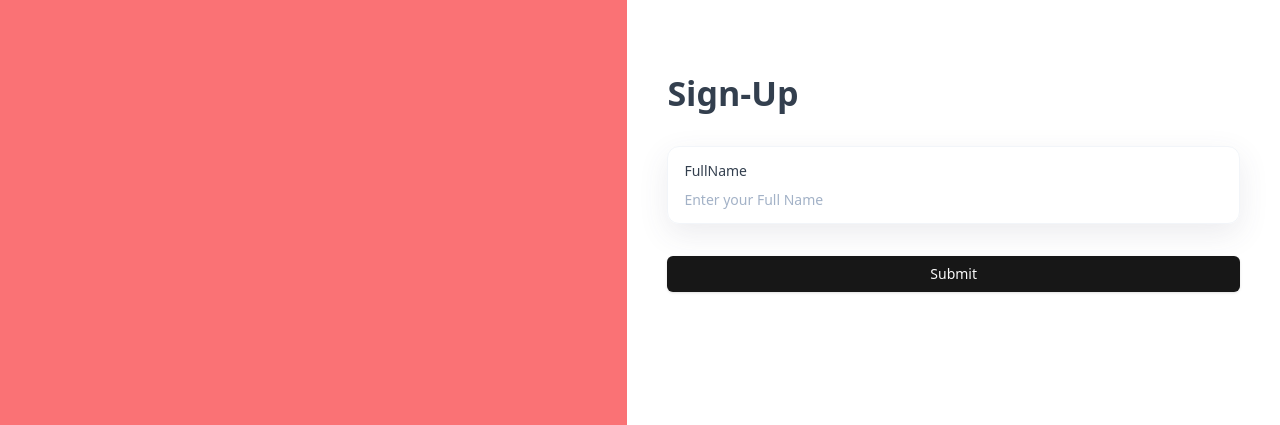
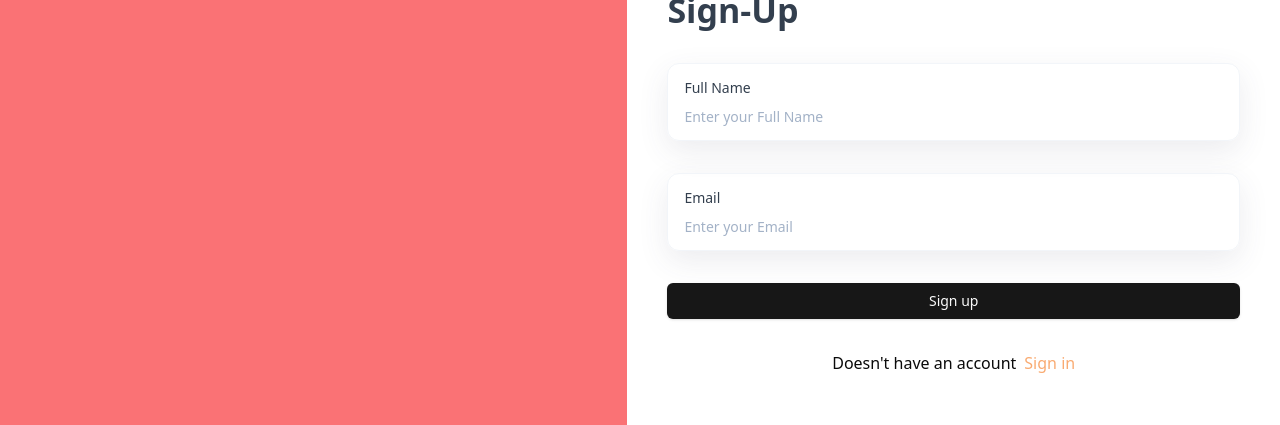
Before and after one commit to tsiory17/drive-clone, a Next.js app: page /sign-up in a window 1280 px wide. Shown: the part 218-643 px from the top of the page. Built offline with nearby package versions, Linux system fonts and the light colour scheme.

Commit message:
finalizing signup and signin form and implementation of the environment variables

```diff
--- a/components/AuthForm.tsx
+++ b/components/AuthForm.tsx
@@ -14,18 +14,34 @@ import {
   FormMessage,
 } from "@/components/ui/form";
 import { Input } from "@/components/ui/input";
+import Image from "next/image";
+import React, { useState } from "react";
+import Link from "next/link";
 
-const formSchema = z.object({
-  username: z.string().min(2).max(50),
-});
+// const formSchema = z.object({
+//   username: z.string().min(2).max(50),
+// });
 type FormType = "sign-in" | "sign-up";
+const authFormSchema = (formType: FormType) => {
+  return z.object({
+    email: z.string().email(),
+    fullName:
+      formType === "sign-up"
+        ? z.string().min(2).max(50)
+        : z.string().min(2).max(50).optional(),
+  });
+};
 
 const AuthForm = ({ type }: { type: FormType }) => {
+  const [isLoading, setIsLoading] = useState(false);
+  const [errorMessage, setErrorMessage] = useState("");
   // 1. Define your form.
+  const formSchema = authFormSchema(type);
   const form = useForm<z.infer<typeof formSchema>>({
     resolver: zodResolver(formSchema),
     defaultValues: {
-      username: "",
+      fullName: "",
+      email: "",
     },
   });
 
@@ -51,7 +67,7 @@ const AuthForm = ({ type }: { type: FormType }) => {
               render={({ field }) => (
                 <FormItem>
                   <div className="shad-form-item">
-                    <FormLabel className="shad-form-label">FullName</FormLabel>
+                    <FormLabel className="shad-form-label">Full Name</FormLabel>
                     <FormControl>
                       <Input
                         className="shad-input"
@@ -59,15 +75,62 @@ const AuthForm = ({ type }: { type: FormType }) => {
                         {...field}
                       />
                     </FormControl>
-
-                    <FormMessage className="shad-form-message" />
                   </div>
+                  <FormMessage className="shad-form-message" />
                 </FormItem>
               )}
             />
           )}
           {/* END OF CONDITIONAL */}
-          <Button type="submit">Submit</Button>
+
+          {/* Email */}
+          <FormField
+            control={form.control}
+            name="email"
+            render={({ field }) => (
+              <FormItem>
+                <div className="shad-form-item">
+                  <FormLabel className="shad-form-label">Email</FormLabel>
+                  <FormControl>
+                    <Input
+                      className="shad-input"
+                      placeholder="Enter your Email"
+                      {...field}
+                    />
+                  </FormControl>
+                </div>
+                <FormMessage className="shad-form-message" />
+              </FormItem>
+            )}
+          />
+
+          <Button type="submit" disabled={isLoading}>
+            {type === "sign-up" ? "Sign up" : "Sign in"}
+            {isLoading && (
+              <Image
+                src="/assets/icons/loader.svg"
+                width={20}
+                height={20}
+                alt="loading"
+              />
+            )}
+          </Button>
+          {errorMessage && <p className="error-message">{errorMessage}</p>}
+
+          <div className="flex justify-center">
+            <p>
+              {type === "sign-up"
+                ? "Doesn't have an account"
+                : "Already Have an account?"}
+            </p>
+            <Link
+              href={type === "sign-up" ? "/sign-in" : "/sign-up"}
+              className="ml-2 flex font-medium text-orange"
+            >
+              {" "}
+              {type === "sign-up" ? "Sign in" : "Sign Up"}
+            </Link>
+          </div>
         </form>
       </Form>
 
```
